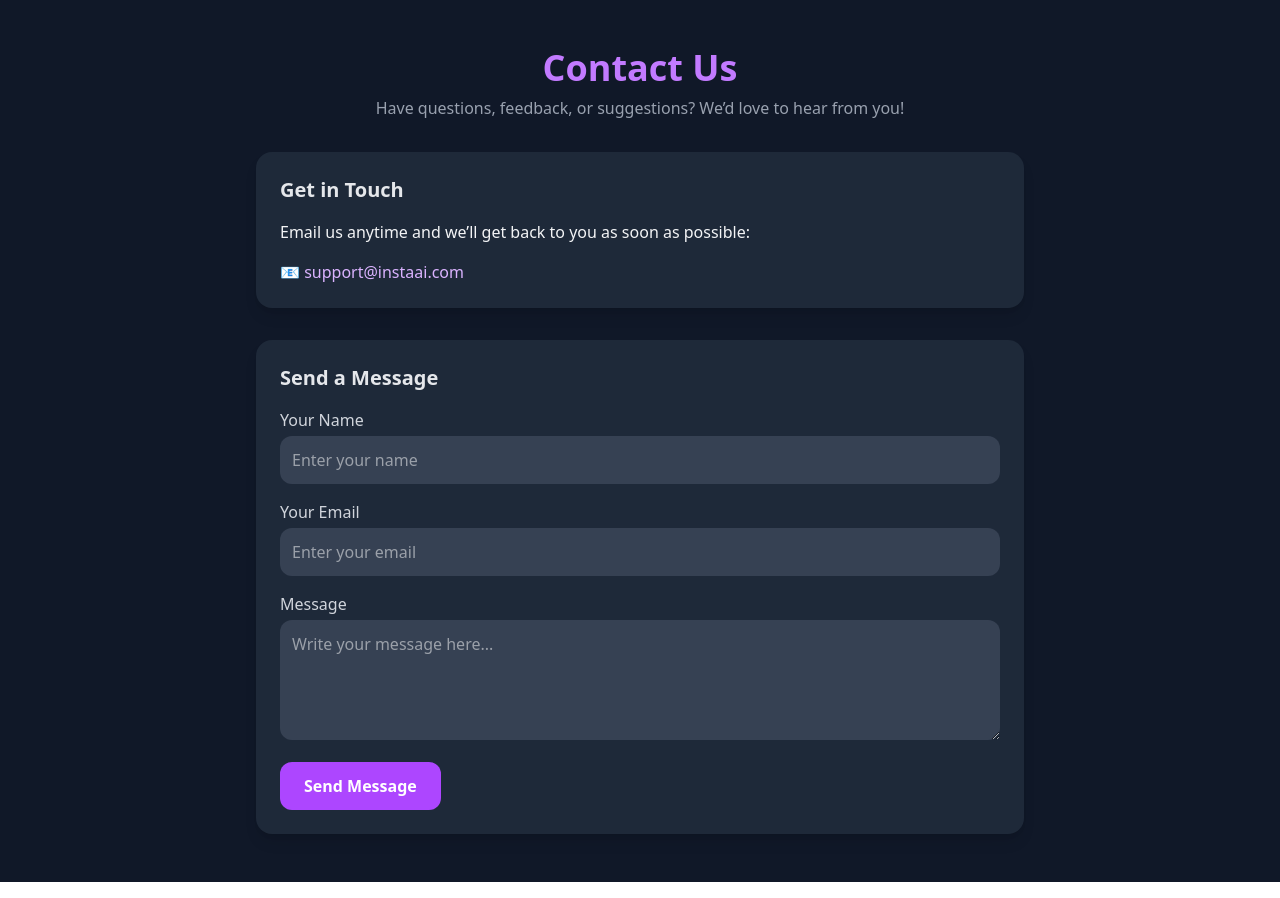
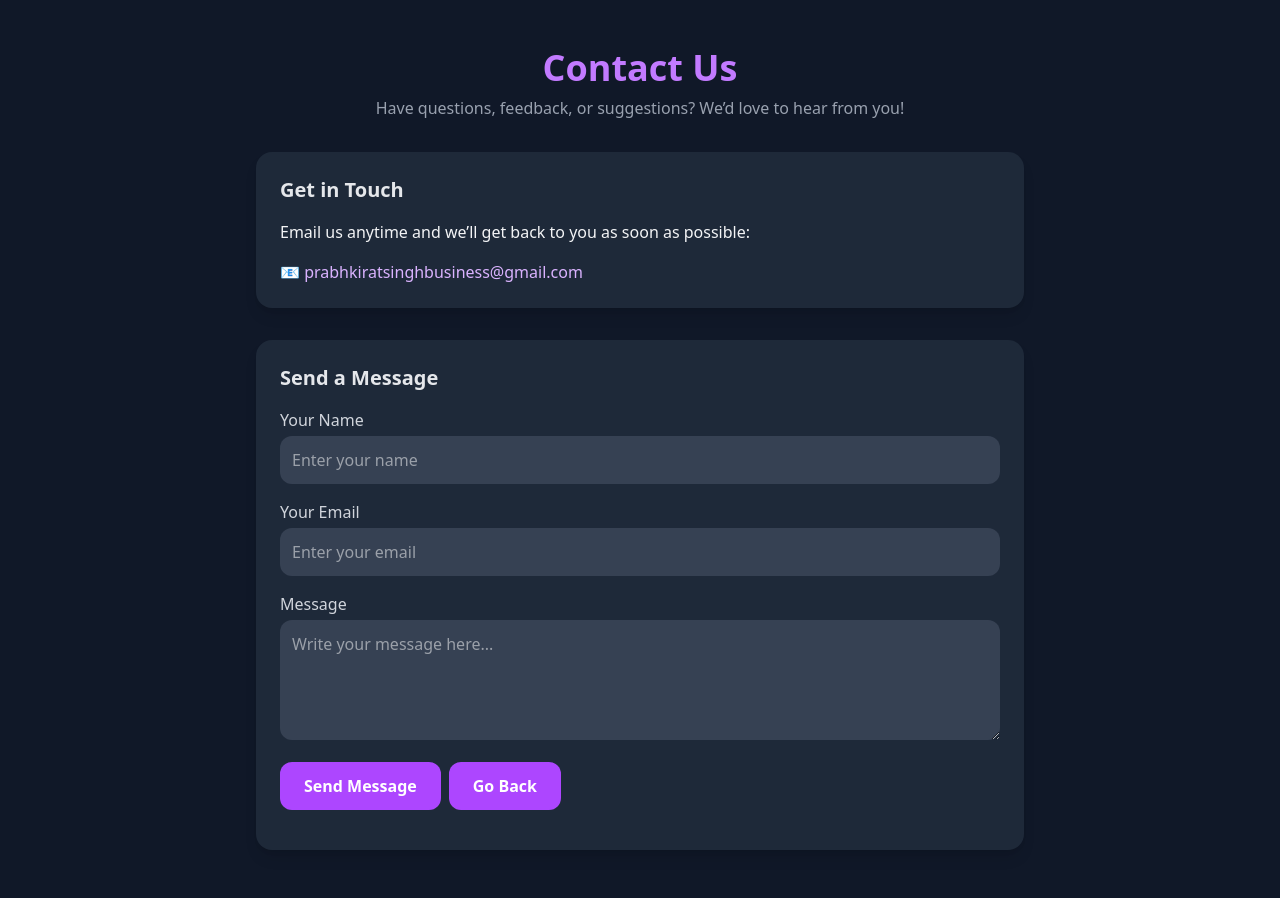
Before and after one commit to prabh-ux/InstaAi, a React (Vite) app: page /contact in a window 1280 px wide. Built offline with nearby package versions, Linux system fonts and the light colour scheme.

Commit message:
updated contactus page

```diff
--- a/src/components/ContactUs.jsx
+++ b/src/components/ContactUs.jsx
@@ -1,5 +1,6 @@
 // src/components/ContactUs.jsx
 import React from "react";
+import { Link } from "react-router";
 
 const ContactUs = () => {
   return (
@@ -20,7 +21,7 @@ const ContactUs = () => {
           <h2 className="text-xl font-semibold text-gray-200">Get in Touch</h2>
           <p>Email us anytime and we’ll get back to you as soon as possible:</p>
           <p className="text-purple-300 font-medium">
-            📧 support@instaai.com
+            📧 prabhkiratsinghbusiness@gmail.com
           </p>
         </section>
 
@@ -64,6 +65,14 @@ const ContactUs = () => {
             >
               Send Message
             </button>
+            <button
+              type="button"
+
+              className="px-6 ml-2 py-3 bg-purple-500 hover:bg-purple-600 rounded-xl font-semibold text-white transition"
+            >
+                <Link to="/">
+              Go Back</Link>
+            </button>
           </form>
         </section>
       </div>
```
